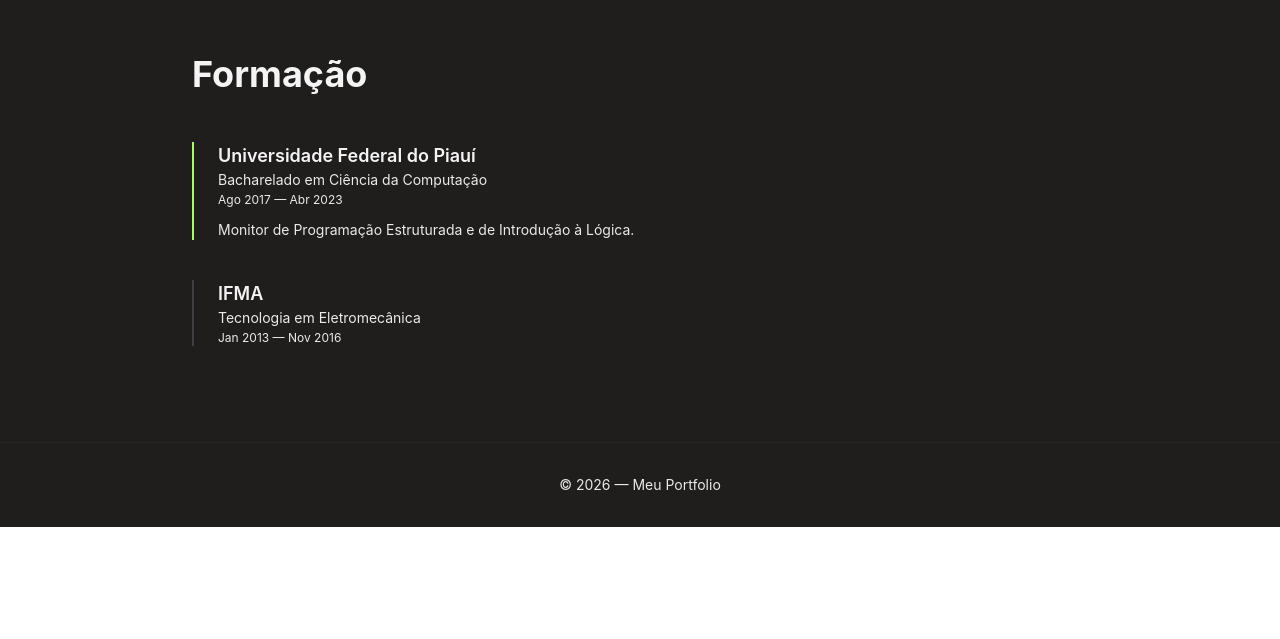
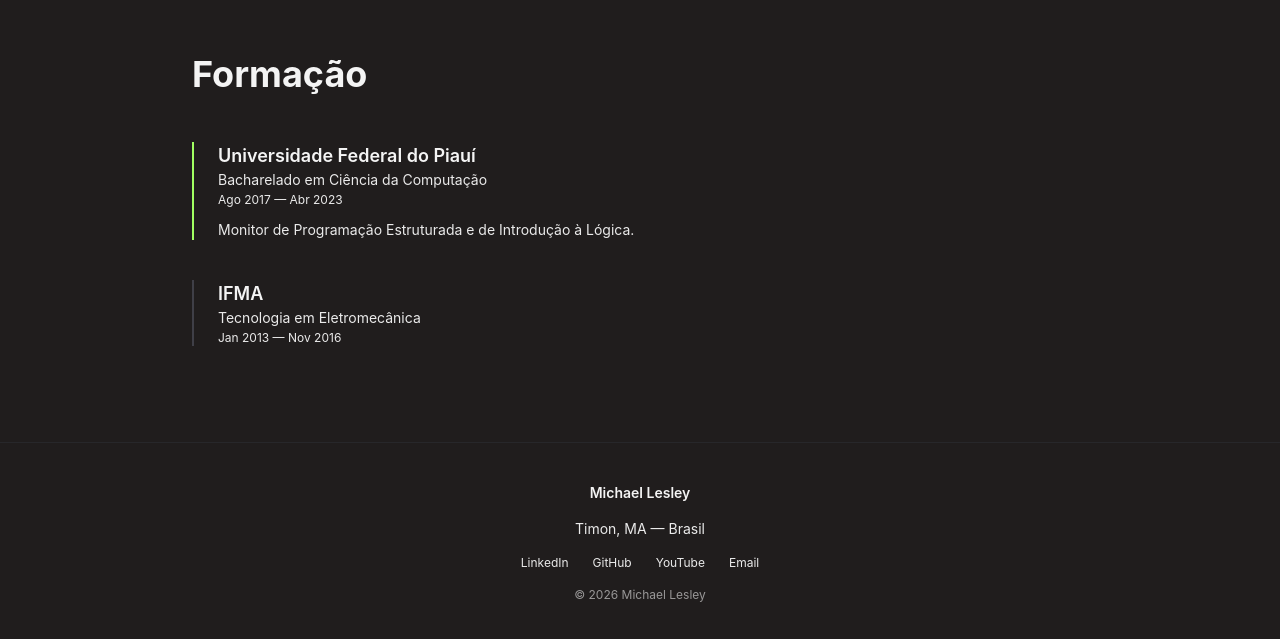
Before and after one commit to michael-zero/whoami, a Vue app: page / in a window 1280 px wide. Shown: the part 4482-5121 px from the top of the page. Before the commit the page ends 5009 px from the top, so only its background shows below. Built offline with nearby package versions, Linux system fonts and the light colour scheme.

Commit message:
feat: footer completo com links e localização; corrige link do GitHub no Hero

```diff
--- a/src/components/AppFooter.vue
+++ b/src/components/AppFooter.vue
@@ -1,6 +1,33 @@
 <template>
-  <footer class="bg-primary px-6 py-8 text-center text-gray-custom text-sm border-t border-zinc-800">
-    <p>&copy; 2026 — Meu Portfolio</p>
+  <footer class="bg-primary px-6 py-10 text-center text-sm border-t border-zinc-800">
+    <div class="max-w-4xl mx-auto space-y-4">
+
+      <p class="text-ice font-semibold">Michael Lesley</p>
+
+      <p class="text-gray-custom">Timon, MA — Brasil</p>
+
+      <div class="flex justify-center gap-6 text-xs">
+        <a href="https://linkedin.com/in/michael-lesley-9a1a02178" target="_blank"
+           class="text-gray-custom hover:text-secondary transition-colors">
+          LinkedIn
+        </a>
+        <a href="https://github.com/michael-zero" target="_blank"
+           class="text-gray-custom hover:text-secondary transition-colors">
+          GitHub
+        </a>
+        <a href="https://www.youtube.com/@codeloop6704/playlists" target="_blank"
+           class="text-gray-custom hover:text-secondary transition-colors">
+          YouTube
+        </a>
+        <a href="mailto:mlmbufpi@gmail.com"
+           class="text-gray-custom hover:text-secondary transition-colors">
+          Email
+        </a>
+      </div>
+
+      <p class="text-gray-custom/60 text-xs">&copy; 2026 Michael Lesley</p>
+
+    </div>
   </footer>
 </template>
 
--- a/src/components/HeroSection.vue
+++ b/src/components/HeroSection.vue
@@ -22,7 +22,7 @@
              class="bg-blue-custom text-ice px-5 py-2.5 rounded text-sm font-medium hover:opacity-80 transition-opacity">
             LinkedIn
           </a>
-          <a href="https://github.com" target="_blank"
+          <a href="https://github.com/michael-zero" target="_blank"
              class="border border-gray-custom text-ice px-5 py-2.5 rounded text-sm font-medium hover:bg-ice hover:text-primary transition-colors">
             GitHub
           </a>
```
